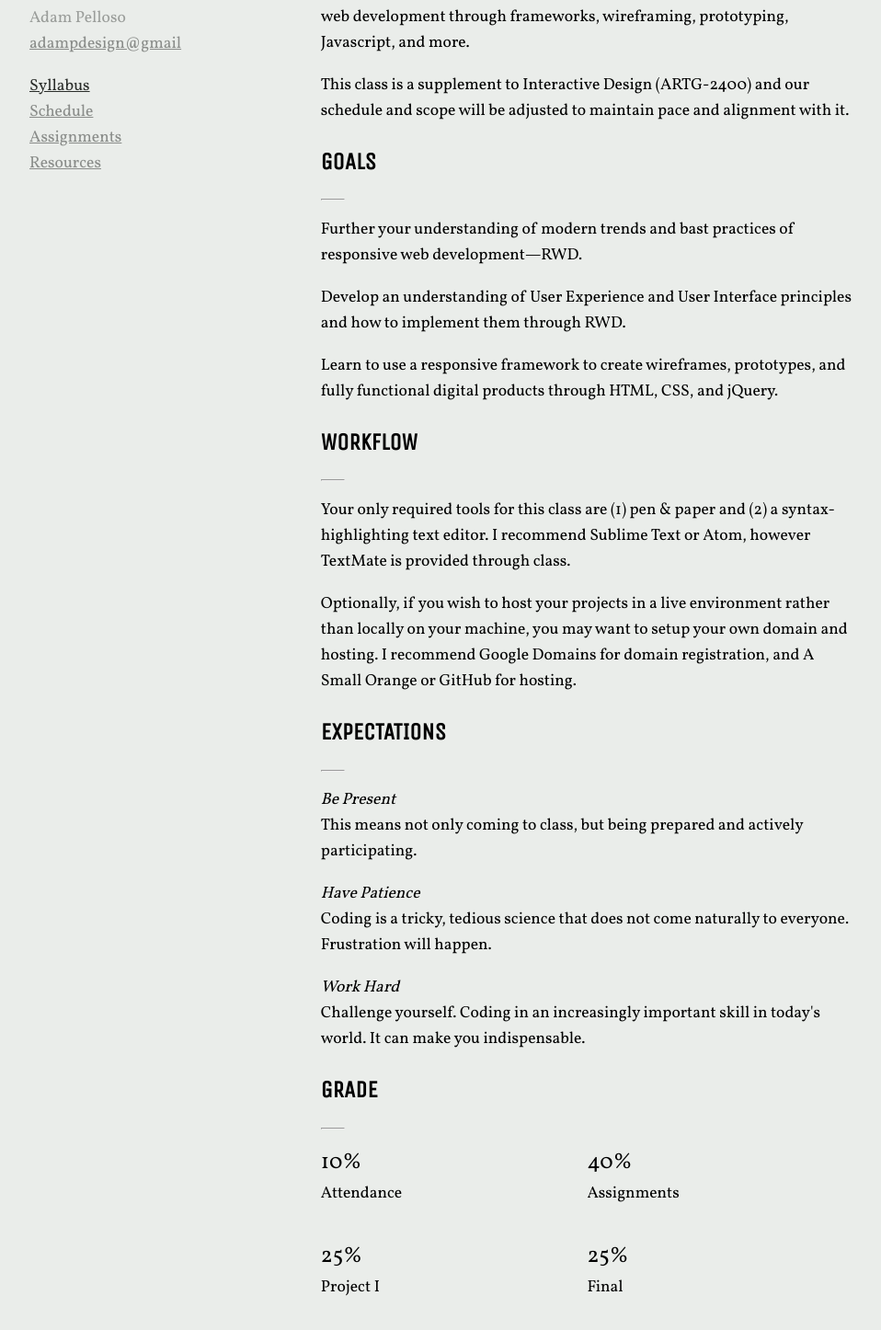
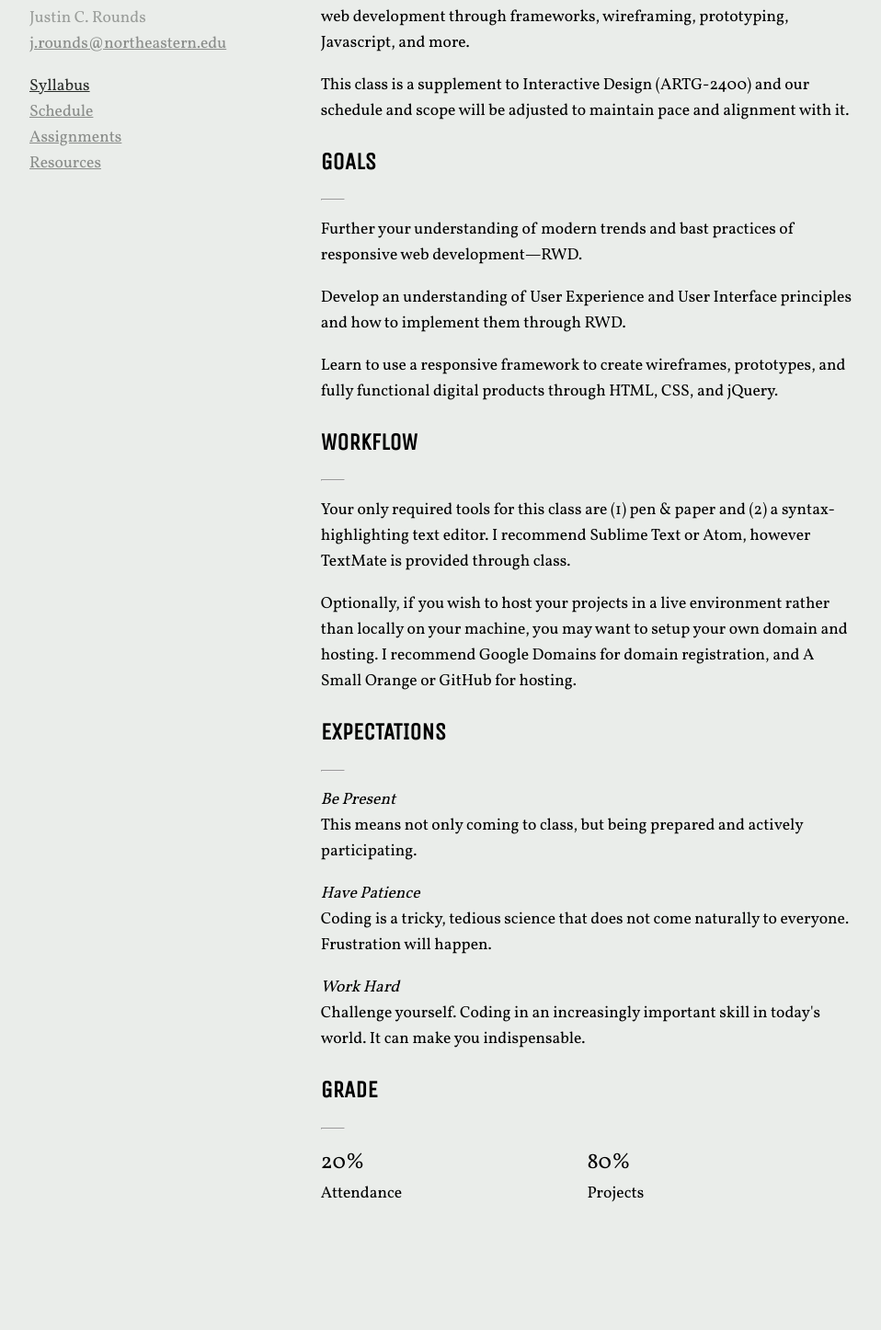
Before and after one commit to ARTG2401/artg2401.github.io, a plain HTML site: page index.html in a window 1280 px wide. Shown: the part 184-1630 px from the top of the page at 92% size, without its empty margins (160-1118 px from the left). After the commit the page ends 1546 px from the top, so only its background shows below. Drawn offline with nearby package versions, Linux system fonts and the light colour scheme.

Commit message:
Updated meta information and instructor. Updated grading scheme.

```diff
--- a/index.html
+++ b/index.html
@@ -6,8 +6,7 @@
     <meta name="viewport" content="width=device-width, initial-scale=1, shrink-to-fit=no">
     <meta http-equiv="x-ua-compatible" content="ie=edge">
     <title>Interactive Design Tools - ARTG-2401</title>
-    <meta name="description" content="Adam Pelloso is a multidisciplinary designer and self-taught front-end developer living in Boston, MA. He is a Co-Founder of independent brand and digital duo Hedera and teacher at Northeastern University.">
-    <meta name="author" content="Pellosophical">
+    <meta name="description" content="Website for ARTG2401 Interaction Design Tools in the College of Arts, Media, and Design of Northeastern University.">
     <link href="assets/base.css" rel="stylesheet">
     <link href="assets/style.css" rel="stylesheet">
     <link href="https://maxcdn.bootstrapcdn.com/font-awesome/4.6.3/css/font-awesome.min.css" rel="stylesheet">
@@ -21,9 +20,11 @@
             <header class="fixed-l">
                 <h1>Interactive<br>Tools</h1>
                 <h2>ARTG-2401</h2>
-                <p>Adam Pelloso
-                    <br>
-                    <a href="mailto:adampdesign@gmail.com">adampdesign@gmail</a></p>
+                <p>
+                  Justin C. Rounds
+                  <br>
+                  <a href="mailto:&#x6A;&#x2E;&#x72;&#x6F;&#x75;&#x6E;&#x64;&#x73;&#x40;&#x6E;&#x6F;&#x72;&#x74;&#x68;&#x65;&#x61;&#x73;&#x74;&#x65;&#x72;&#x6E;&#x2E;&#x65;&#x64;&#x75;">&#x6A;&#x2E;&#x72;&#x6F;&#x75;&#x6E;&#x64;&#x73;&#x40;&#x6E;&#x6F;&#x72;&#x74;&#x68;&#x65;&#x61;&#x73;&#x74;&#x65;&#x72;&#x6E;&#x2E;&#x65;&#x64;&#x75;</a>
+                </p>
                 <ul>
                     <li><a class="active" href="index.html">Syllabus</a></li>
                     <li><a href="schedule.html">Schedule</a></li>
@@ -61,14 +62,10 @@
 
             <h3>Grade</h3>
             <hr>
-            <p class="w-50 fl"><span class="f3">10%</span>
+            <p class="w-50 fl"><span class="f3">20%</span>
                 <br>Attendance</p>
-            <p class="w-50 fl"><span class="f3">40%</span>
-                <br>Assignments</p>
-            <p class="w-50 fl"><span class="f3">25%</span>
-                <br>Project I</p>
-            <p class="w-50 fl"><span class="f3">25%</span>
-                <br>Final</p>
+            <p class="w-50 fl"><span class="f3">80%</span>
+                <br>Projects</p>
         </article>
     </main>
 </body>
```
Also changed, not shown: assignments.html (+5 -4 lines), resources.html (+6 -5 lines), schedule.html (+5 -4 lines).
